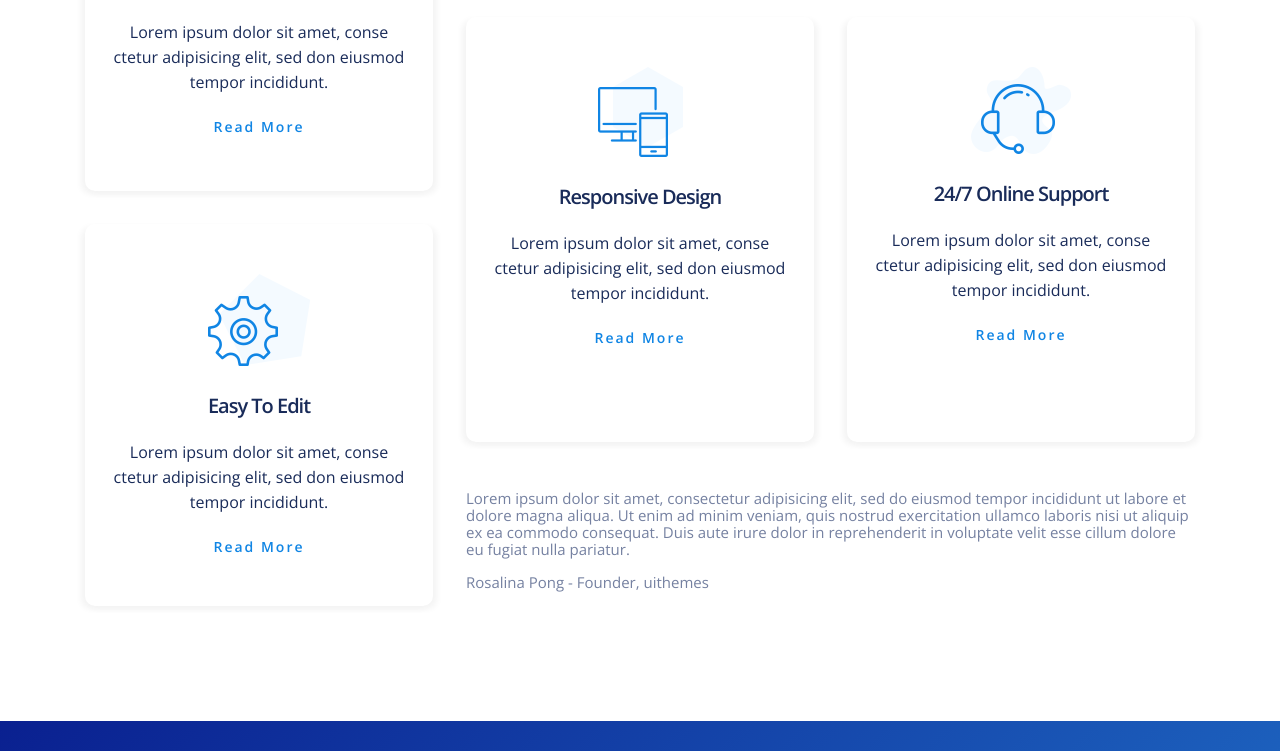
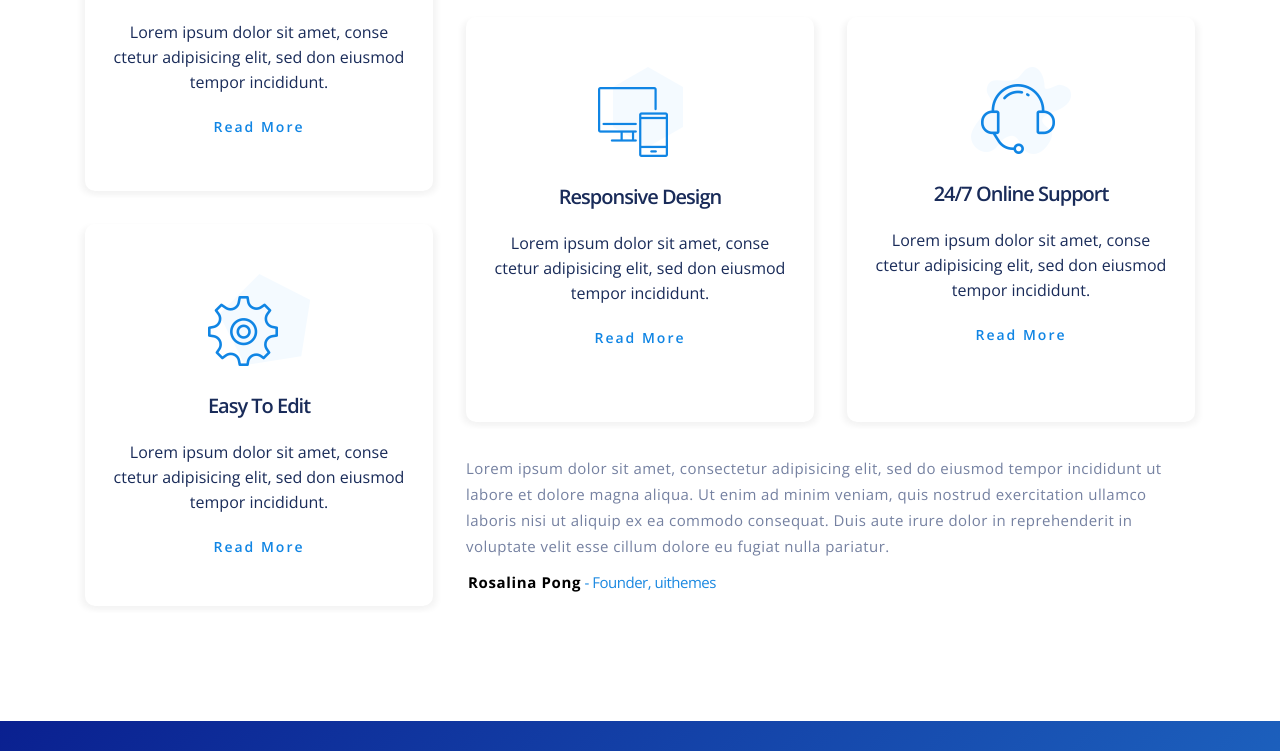
Before and after one commit to elusive600/limpon, a plain HTML site: page index.html in a window 1280 px wide. Shown: the part 1789-2540 px from the top of the page. Drawn offline with nearby package versions, Linux system fonts and the light colour scheme.

Commit message:
other-elements

```diff
--- a/style.css
+++ b/style.css
@@ -169,6 +169,8 @@ nav li{
 .page-company {
     background-image: url(/img/sponsors-bg.png);
     /* height: 274px; */
+    background-repeat: no-repeat;
+    background-size: cover;
     padding-top: 107px;
     padding-bottom: 96px;
 }
@@ -274,6 +276,24 @@ nav li{
 
 .grid-text {
     grid-area: h;
+}
+
+.grid-text p:first-child{
+    margin: 0;
+    letter-spacing: 0.45px;
+    line-height: 26px;
+}
+
+.grid-text p:last-child{
+    padding-left: 2px;
+    letter-spacing: -0.50px;
+    color:#1a88e1;
+}
+
+.grid-text p:last-child span{
+    font-weight: 700;
+    letter-spacing: 0.65px;
+    color: black;
 }
 
 .box-prise-item:nth-of-type(2) .btn-info{
```
